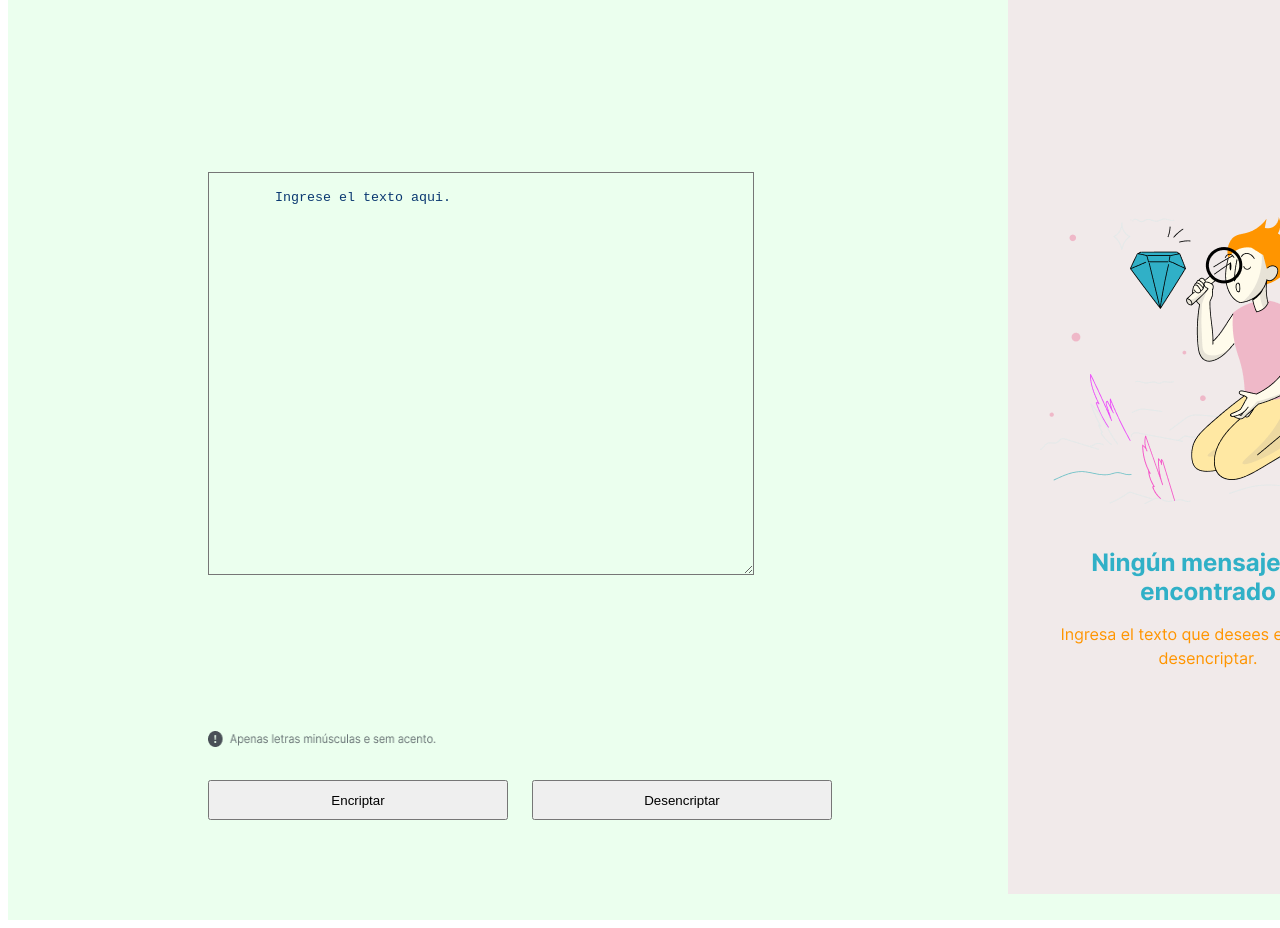
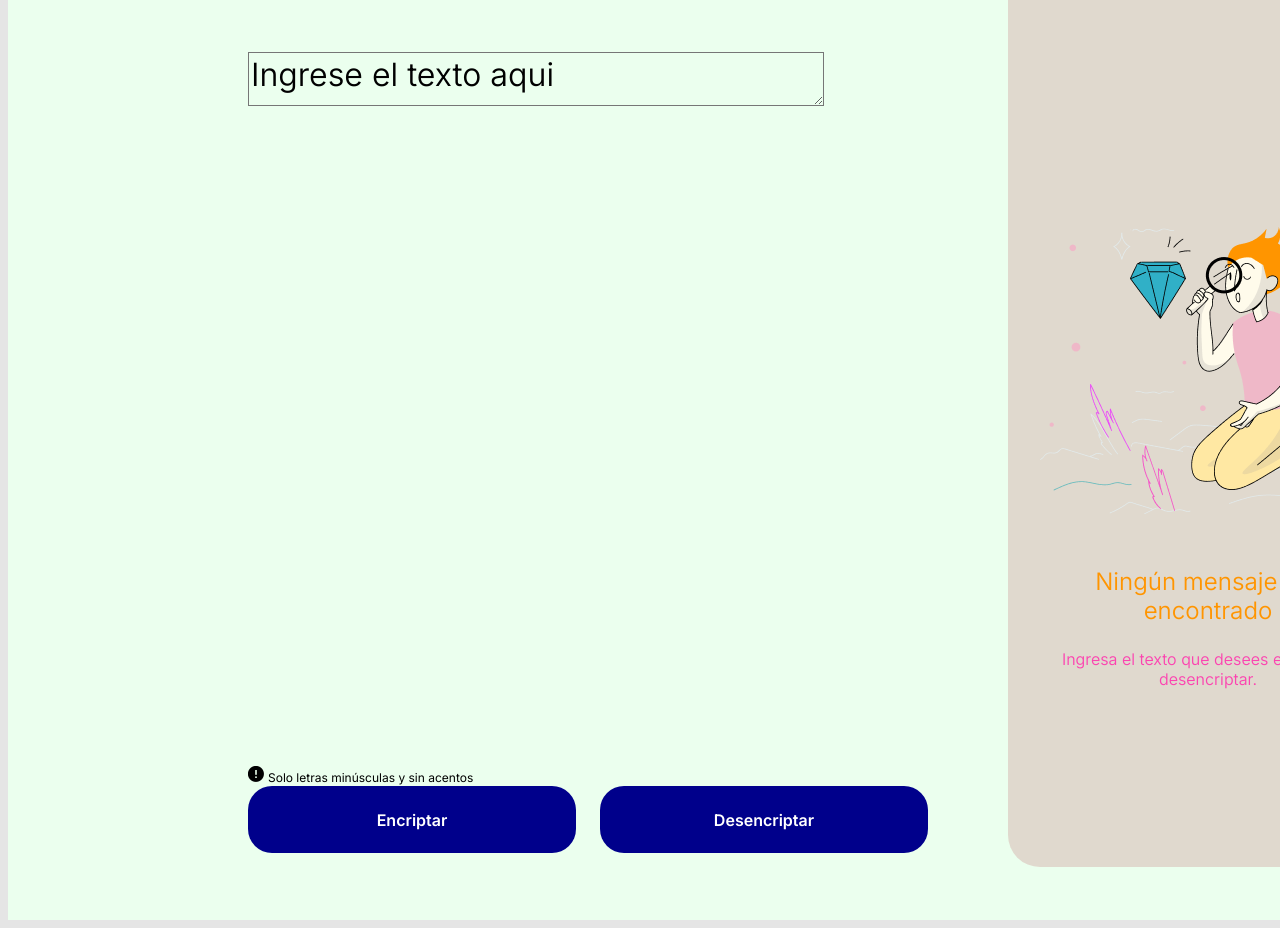
Before and after one commit to purplefox1977/Encriptador, a plain HTML site: page index.html in a window 1280 px wide. Shown: the part 112-1040 px from the top of the page. Drawn offline with Linux system fonts and the light colour scheme.

Commit message:
lo enseñado en los videos

```diff
--- a/index.html
+++ b/index.html
@@ -6,27 +6,38 @@
     <title>Encriptador</title>
     <link rel="stylesheet " href="style.css">
 </head>
+<body >
+    <header></header>
+    <main class="pantalla"  >
+        <section class="pantallaDis">
 
-<body>
-    <div class="pantalla" >
-    <img class="logo" src="img/Logo.png "> </p>
+            <img class="logo" src="img/Logo.png "> </p>
 
-    <textarea class="texto" >
+            <textarea class="texto" >Ingrese el texto aqui</textarea><br>
 
-        Ingrese el texto aqui.
-    </textarea>
-    <br>
-    <img class="advertencia" src="img/Frame.png ">
-    <br>
-    <button class="encriptar" >Encriptar </button>
-    <button class="desencriptar" >Desencriptar </button>
+            <img class="muneco" src="img/Muñeco.png ">
 
-        <div class="container" >
-            <img class="muneco" src="img/Muñeco.png ">
-            <img class= "leyenda"src="img/Frame5.png ">
-            <br>
-        </div>
+            <div class="advertencia">
+                <img class="advertenciaImg" src="img/Frame1.png ">
+                <p class="advertenciaTex">Solo letras minúsculas y sin acentos</p>
+            </div>
 
-    </div>
+            <div class="botones">
+                <a class="botonTex" >Encriptar </a>
+                <a class="botonTex" >Desencriptar </a>
+            </div>
+
+            <div class="rectangulo"> </div>
+
+                <p class="recTex1">Ningún mensaje fue encontrado</p>
+                <p class="recTex2">Ingresa el texto que desees encriptar o desencriptar.</p>
+
+
+
+        </section>
+
+
+    </main>
+    <footer></footer>
 </body>
 </html>
--- a/style.css
+++ b/style.css
@@ -1,28 +1,21 @@
+@import url('https://fonts.googleapis.com/css2?family=Krona+One&family=Montserrat:ital,wght@0,100..900;1,100..900&display=swap');
+@import url('https://fonts.googleapis.com/css2?family=Inter:wght@100..900&display=swap');
 
+body{
+
+    background-color: #E5E5E5;
+    height: 100vh;
+    box-sizing: border-box;
+
+}
 .pantalla{
+    display: flex ;
     background-color:#EBFFEE;
-    color: #0A3871;
     width:1440px;
     height:1024px;
 
 }
-.container{
-    background-color:hsl(0, 19%, 93%);
-    width:400px;
-    height:944px;
-    margin-left: 1000px;
-    margin-top: -870px;
 
-}
-.texto{
-    width:540px;
-    height:397px;
-    margin-left: 200px;
-    margin-top: 168px;
-    background-color:#EBFFEE;
-    color: #0A3871;
-
-}
 .logo{
     height: 48px;
     width: 120px;
@@ -30,37 +23,92 @@
     margin-top: 40px;
 
 }
+.texto{
+    background-color:#EBFFEE;
+    width: 570px;
+    height: 48px;
+    margin-left: 240px;
+    margin-top:48px; /*128*/
+    font-family: "Inter", sans-serif;
+    font-size: 32px;
+    font-weight: 350;
+    color:darkblue 300;
+
+}
+.advertencia{
+    display: inline-block;
+    width: 229px;
+    height: 18px;
+    margin-left: 240px;
+    margin-top:523px;
+    align-items: stretch;
+    margin-top: 240px;
+}
+
+.advertenciaImg{
+    display: inline-block;
+    width: 16px;
+    height: 16px;
+
+}
+.advertenciaTex{
+    display: inline-block;
+    font-size: 12px;
+    font-weight:400;
+    font-family: "Inter", sans-serif;
+
+}
+.botones{
+    display: flex;
+    justify-content: space-between;
+    width: 680px;
+    height: 67px;
+    margin-left: 240px;
+
+}
+.botonTex{
+    background-color: darkblue;
+    color: #ffff;
+    text-align: center;
+    font-family: "Inter", sans-serif;
+    font-size: 16px;
+    font-weight: 600;
+    border-radius: 24px;
+    width: 328px;
+    padding: 23.5px 0;
+}
+.rectangulo{
+    background-color:hsla(0, 37%, 65%, 0.308);
+    width:400px;
+    height:944px;
+    margin-left: 1000px;
+    margin-top: -930px;
+    border-radius: 32px;
+}
+.recTex1{
+    color: #FF9500;
+    text-align: center;
+    font-family: "Inter", sans-serif;
+    font-size: 24px;
+    font-weight: 350;
+    width: 336px;
+    margin-left: 1032px;
+    margin-top: -300px;
+}
+.recTex2{
+    color: #ff32ADE6;
+    text-align: center;
+    font-family: "Inter", sans-serif;
+    font-size: 16px;
+    font-weight: 350;
+    width: 336px;
+    margin-left: 1032px;
+}
+
 .muneco{
     height: 304px;
     width: 336px;
-    margin-left: 32px;
-    margin-top: 250px;
+    margin-left: 1032px;
+    margin-top: 100px;
 
 }
-.leyenda{
-    height: 122px;
-    width: 336px;
-    margin-left: 32px;
-    margin-top: 40px;
-
-}
-.advertencia{
-    height: 18px;
-    width: 229px;
-    margin-left: 200px;
-    margin-top:151px;
-
-}
-.encriptar{
-    height: 40px;
-    width: 300px;
-    margin-left: 200px;
-    margin-top: 20px;
-}
-.desencriptar{
-    height: 40px;
-    width: 300px;
-    margin-left: 20px;
-    margin-top: 28px;
-
-}
```
Also changed, not shown: img/Frame1.png (added).
